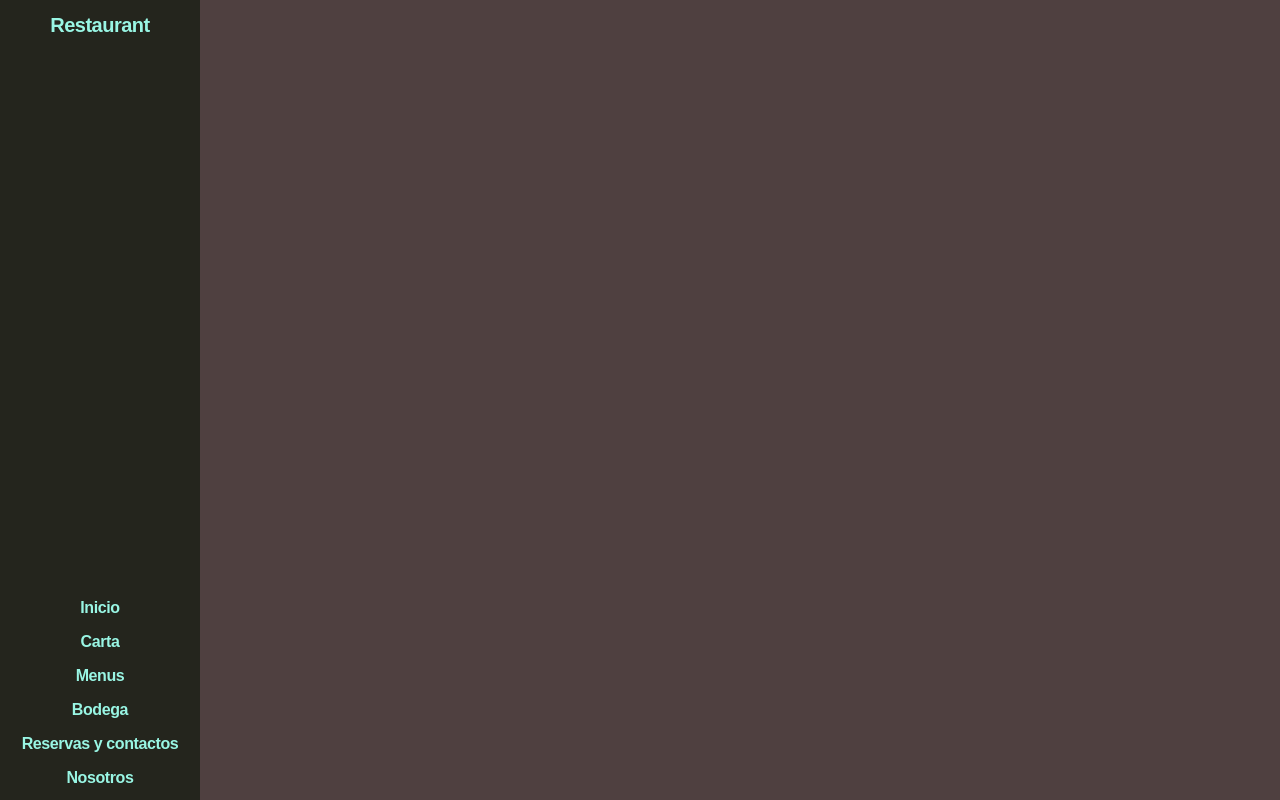
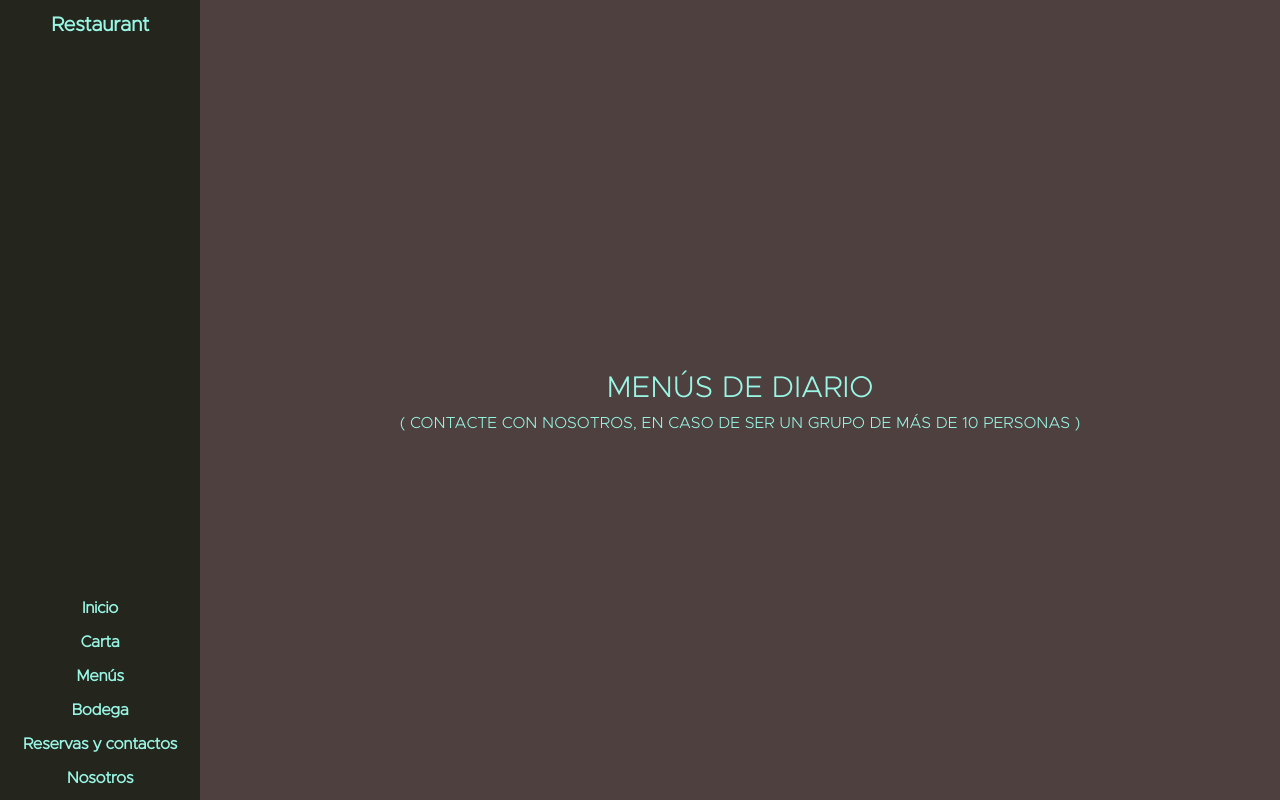
Before and after one commit to karlox3780/restaurant, a React (Create React App) app: page /menus in a window 1280 px wide. Built offline with nearby package versions, Linux system fonts and the light colour scheme; what tailwindcss-animated would draw is missing.

Commit message:
Página de menús, y más cambios de diseño

```diff
--- a/src/App.jsx
+++ b/src/App.jsx
@@ -4,6 +4,7 @@ import Navbar from './components/Navbar/Navbar';
 import HomePage from './pages/HomePage/HomePage';
 import AboutUsPage from './pages/AboutUsPage/AboutUsPage';
 import WineCellarPage from './pages/WineCellarPage/WineCellarPage';
+import MenusPage from './pages/MenusPage/MenusPage';
 
 function App() {
   return (
@@ -13,6 +14,7 @@ function App() {
           <Route path='/' element={<HomePage />} />
           <Route path='/about' element={<AboutUsPage />} />
           <Route path='/winecellar' element={<WineCellarPage />} />
+          <Route path='/menus' element={<MenusPage />} />
         </Routes>
       </div>
       <Navbar />
--- a/src/components/Navbar/Navbar.jsx
+++ b/src/components/Navbar/Navbar.jsx
@@ -16,8 +16,8 @@ function Navbar() {
                 <Link className="text-teal-200 hover:text-white mt-[10px]" to="/">
                     <span className="font-semibold text-[16px] tracking-tight">Carta</span>
                 </Link>
-                <Link className="text-teal-200 hover:text-white mt-[10px]" to="/">
-                    <span className="font-semibold text-[16px] tracking-tight">Menus</span>
+                <Link className="text-teal-200 hover:text-white mt-[10px]" to="/menus">
+                    <span className="font-semibold text-[16px] tracking-tight">Menús</span>
                 </Link>
                 <Link className="text-teal-200 hover:text-white mt-[10px]" to="/winecellar">
                     <span className="font-semibold text-[16px] tracking-tight">Bodega</span>
--- a/src/index.css
+++ b/src/index.css
@@ -2,9 +2,14 @@
 @tailwind components;
 @tailwind utilities;
 
+@font-face {
+  font-family: Avenir;
+  src: url('./assets/fonts/Avenir-Light.otf');
+}
+
 body {
   margin: 0;
-  font-family: avenir-lt-w01_35-light1475496, sans-serif;
+  font-family: Avenir;
   -webkit-font-smoothing: antialiased;
   -moz-osx-font-smoothing: grayscale;
 }
--- /dev/null
+++ b/src/pages/MenusPage/MenusPage.jsx
@@ -0,0 +1,13 @@
+import './MenusPage.css';
+
+function MenusPage() {
+
+    return (
+        <div className='absolute flex flex-col items-center justify-center h-fit min-h-full w-full p-[10px] text-teal-200'>
+            <h1 className="text-[30px]">MENÚS DE DIARIO</h1>
+            <h3>( CONTACTE CON NOSOTROS, EN CASO DE SER UN GRUPO DE MÁS DE 10 PERSONAS )</h3>
+        </div>
+    )
+}
+
+export default MenusPage;
--- a/src/pages/WineCellarPage/WineCellarPage.jsx
+++ b/src/pages/WineCellarPage/WineCellarPage.jsx
@@ -11,7 +11,7 @@ function WineCellarPage() {
     }
 
     return (
-        <div className='flex flex-col items-center m-[10px]'>
+        <div className='absolute flex flex-col items-center justify-center h-fit min-h-full w-full p-[10px]'>
             <h1 className='text-[45px] text-[#8ea56f] mb-[20px] animate-fade-down'>Bodega</h1>
             <div className='w-[70%] grid grid-cols-3'>
                 <div className='text-left mb-[20px] animate-fade-right'>
```
Also changed, not shown: src/assets/fonts/Avenir-Light.otf (added), src/pages/MenusPage/MenusPage.css (added).
